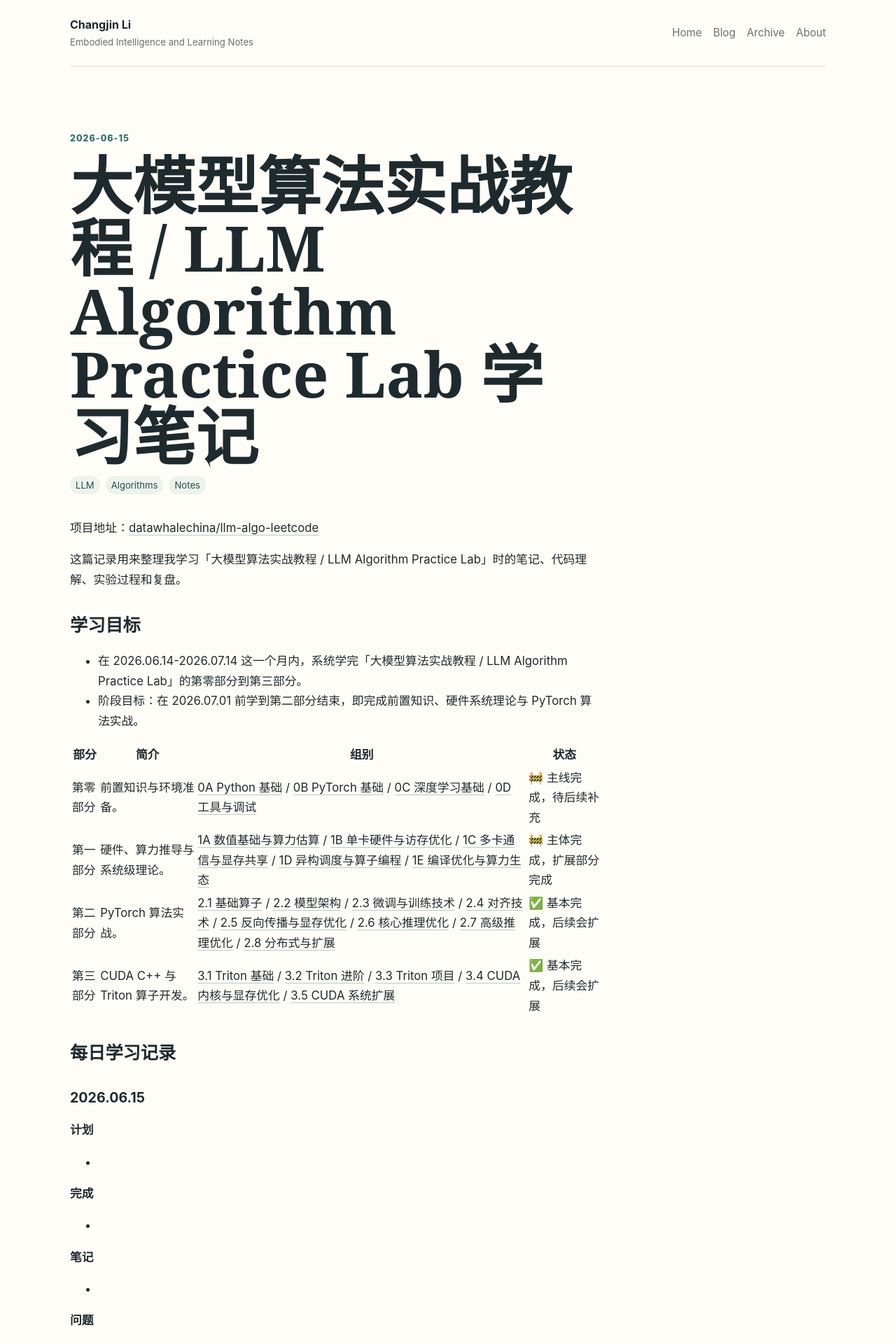
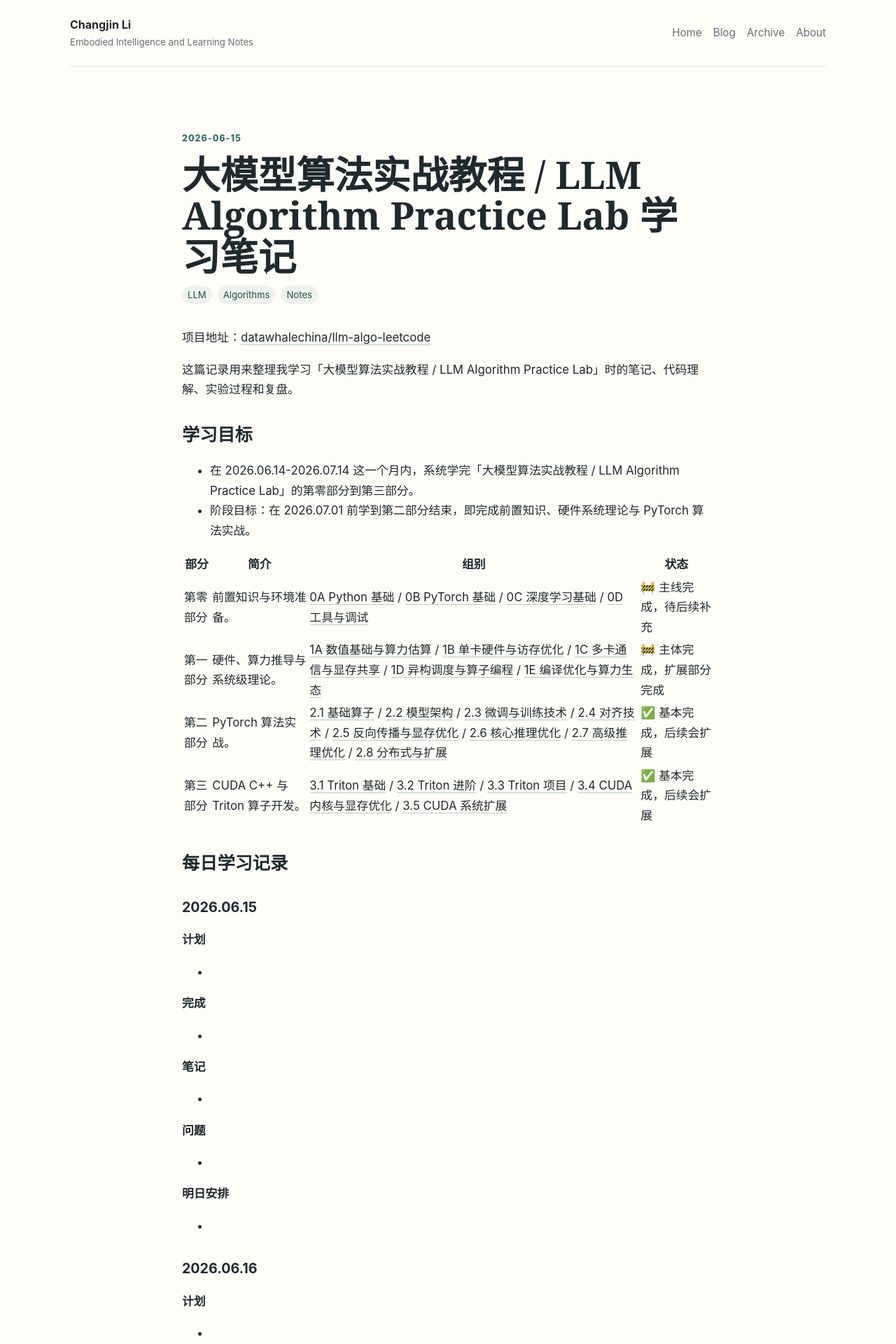
Before and after one commit to GummyLight/GummyLight.github.io, a Jekyll site: the page built from _posts/2026-06-15-note-llm-algorithm-practice-lab.md, in a window 1280 px wide. Shown: the top 1920 px of the page at 70% size. Built offline with Jekyll 4.4.1, drawn with Linux system fonts in a browser that asks for light colours.

Commit message:
feat：修改了一下博客界面的UI

```diff
--- a/_sass/_layout.scss
+++ b/_sass/_layout.scss
@@ -88,12 +88,19 @@
 }
 
 .hero h1,
-.page__header h1,
-.post__header h1 {
+.page__header h1 {
   margin: 0;
   font-family: $font-serif;
   font-size: clamp(2.6rem, 7vw, 5.6rem);
   line-height: 1;
+  letter-spacing: 0;
+}
+
+.post__header h1 {
+  margin: 0;
+  font-family: $font-serif;
+  font-size: clamp(2rem, 4.6vw, 3.4rem);
+  line-height: 1.08;
   letter-spacing: 0;
 }
 
@@ -308,7 +315,7 @@
 .page__header,
 .post__header {
   max-width: $content-width;
-  margin-bottom: 34px;
+  margin: 0 auto 34px;
 }
 
 .post-list {
@@ -361,6 +368,7 @@
 }
 
 .prose {
+  margin: 0 auto;
   font-size: 1.05rem;
 }
 
@@ -401,6 +409,8 @@
 }
 
 .post-nav {
+  max-width: $content-width;
+  margin: 0 auto;
   display: flex;
   justify-content: space-between;
   gap: 16px;
```
